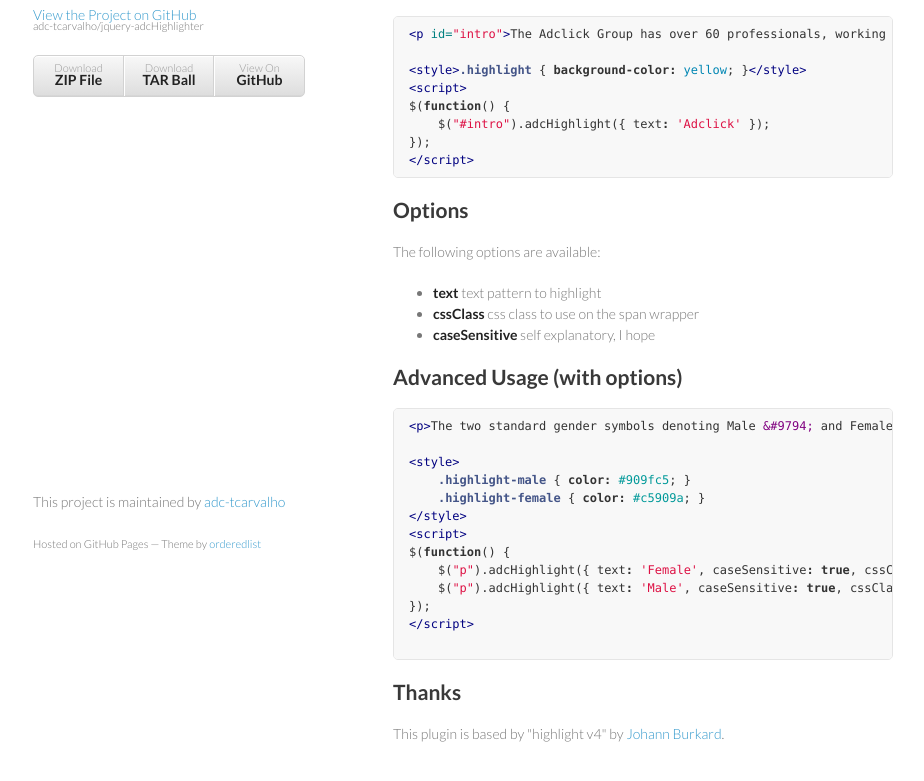
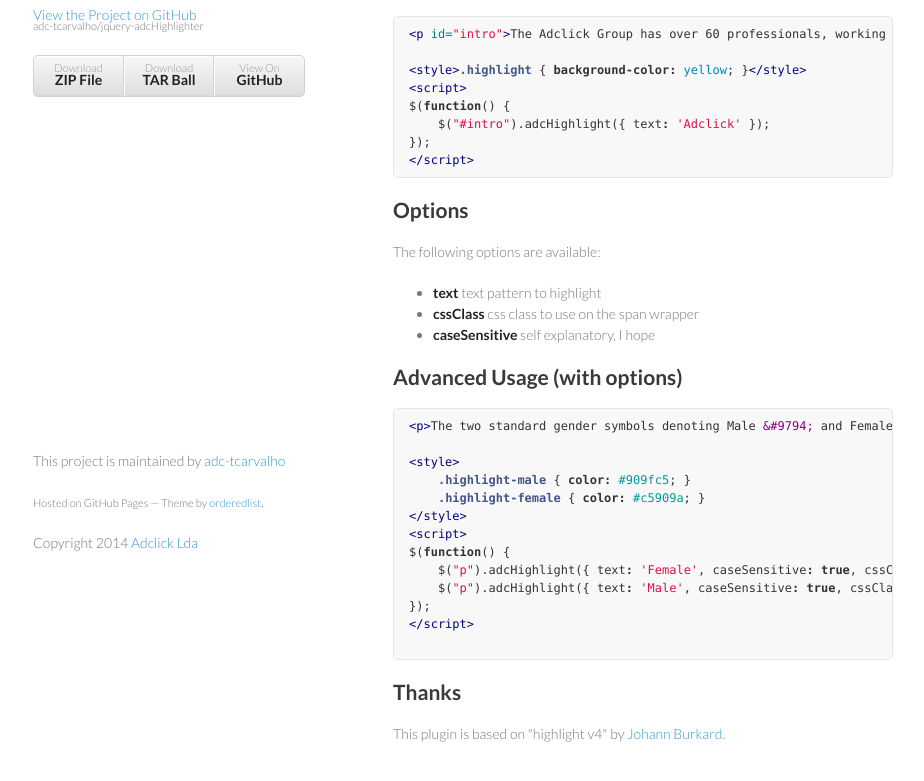
Before and after one commit to adclick/jquery-adcHighlighter, a plain HTML site: page index.html in a window 1280 px wide. Shown: the part 177-958 px from the top of the page, without its empty margins (177-1101 px from the left). Drawn offline with Linux system fonts and the light colour scheme.

Commit message:
Update index.html

```diff
--- a/index.html
+++ b/index.html
@@ -79,11 +79,12 @@
 <h2>
 <a name="thanks" class="anchor" href="#thanks"><span class="octicon octicon-link"></span></a>Thanks</h2>
 
-<p>This plugin is based by "highlight v4" by <a href="http://johannburkard.de/blog/programming/javascript/highlight-javascript-text-higlighting-jquery-plugin.html">Johann Burkard</a>.</p>
+<p>This plugin is based on "highlight v4" by <a href="http://johannburkard.de/blog/programming/javascript/highlight-javascript-text-higlighting-jquery-plugin.html">Johann Burkard</a>.</p>
       </section>
       <footer>
         <p>This project is maintained by <a href="https://github.com/adc-tcarvalho">adc-tcarvalho</a></p>
-        <p><small>Hosted on GitHub Pages &mdash; Theme by <a href="https://github.com/orderedlist">orderedlist</a></small></p>
+        <p><small>Hosted on GitHub Pages &mdash; Theme by <a href="https://github.com/orderedlist">orderedlist</a></small>.</p>
+        <p>Copyright 2014 <a href="http://www.adclick.pt">Adclick Lda</a></p>
       </footer>
     </div>
     <script src="javascripts/scale.fix.js"></script>
```
